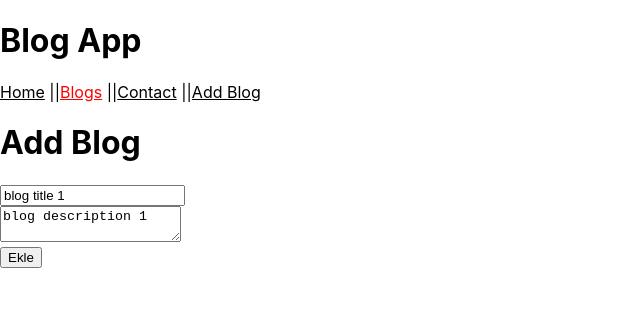
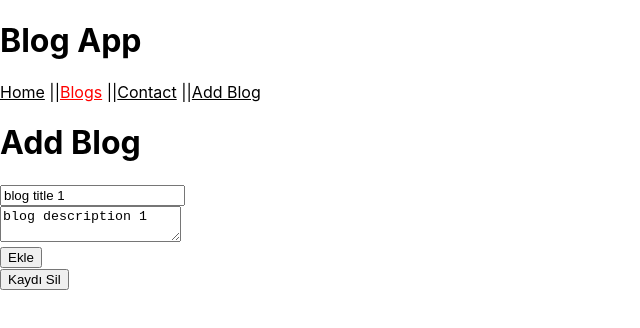
Before and after one commit to zaferuzun/blog-app, a React (Create React App) app: page /blogs/edit/1 in a window 1280 px wide. Shown: the top 328 px of the page, without its empty margins (0-640 px from the left). Built offline with nearby package versions, Linux system fonts and the light colour scheme.

Commit message:
remove blog store tool added

```diff
--- a/src/actions/blogs.js
+++ b/src/actions/blogs.js
@@ -11,9 +11,9 @@ export const addBlog=({title='',description='açıklama yok',dateAdded=0})=>({
   }
 })
 
-export const removeBlog=({id})=>({
+export const removeBlog=(id)=>({
   type:"REMOVE_BLOG",
-  id:id
+  id
 })
 
 export const editBlog=(id,updates)=>({
--- a/src/components/Blogs/EditBlogPage.js
+++ b/src/components/Blogs/EditBlogPage.js
@@ -1,6 +1,6 @@
 import React from 'react'
 import BlogForm from './BlogForm'
-import { editBlog } from '../../actions/blogs'
+import { editBlog, removeBlog } from '../../actions/blogs'
 import { useSelector,useDispatch } from 'react-redux';
 import { useParams,useNavigate } from 'react-router-dom'
 
@@ -21,6 +21,10 @@ const EditBlogPage = (props) => {
             dispatch(editBlog(blogRedux.id,blog));
             navigate('/blogs');
         }}/>
+
+        <button onClick={()=> {
+            dispatch(removeBlog(blogRedux.id))
+            navigate('/blogs')}}>Kaydı Sil</button>
     </div>
   )
 }
--- a/src/reducers/blogs.js
+++ b/src/reducers/blogs.js
@@ -9,7 +9,7 @@ const blogState= [{
   }];
 
 const blogReducer = (state=blogState,action ) =>{
-
+    console.log(action);
   switch (action.type){
     case "ADD_BLOG":
       return [
--- a/src/store/configureStore.js
+++ b/src/store/configureStore.js
@@ -7,7 +7,7 @@ export default () =>{
     const store =  createStore(combineReducers({
     blogs:blogReducer,
     auth:authReducer
-    }));
+    }),  window.__REDUX_DEVTOOLS_EXTENSION__ && window.__REDUX_DEVTOOLS_EXTENSION__() );
 
     return store;
 }
```
Also changed, not shown: 1 other file (tests, documents, lock files or other folders).
